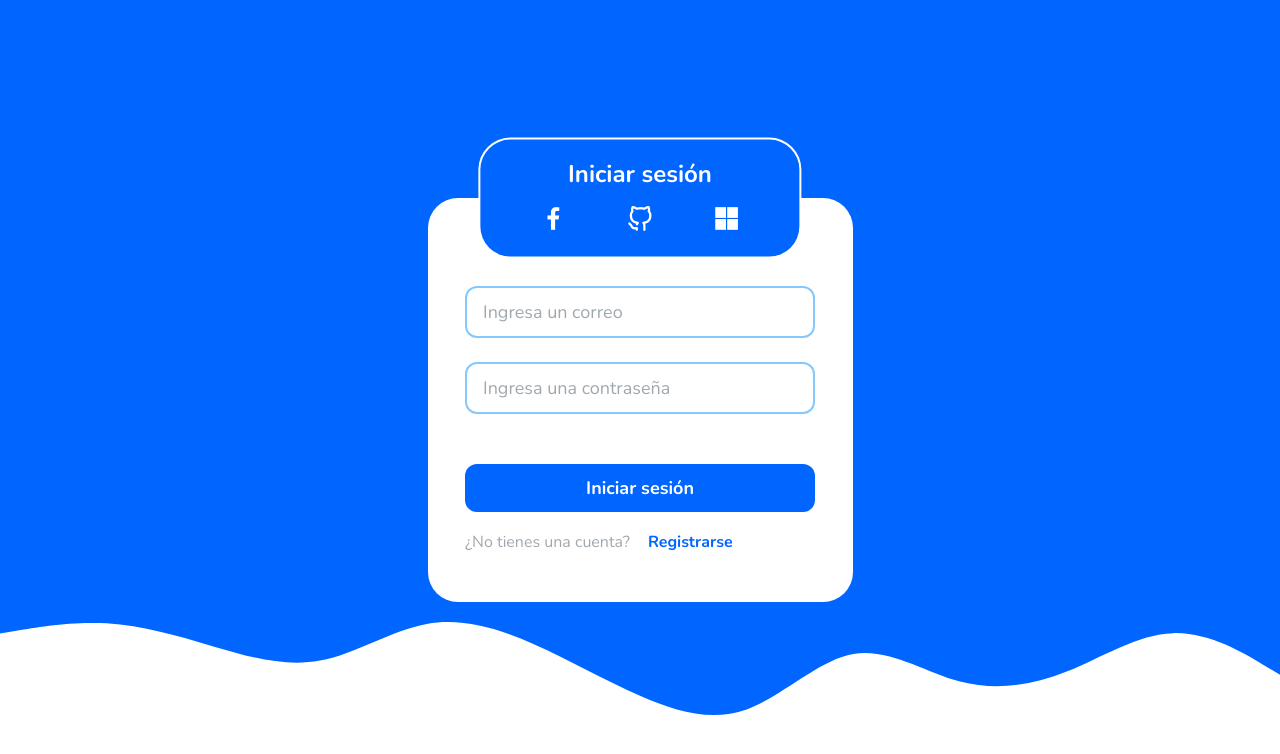
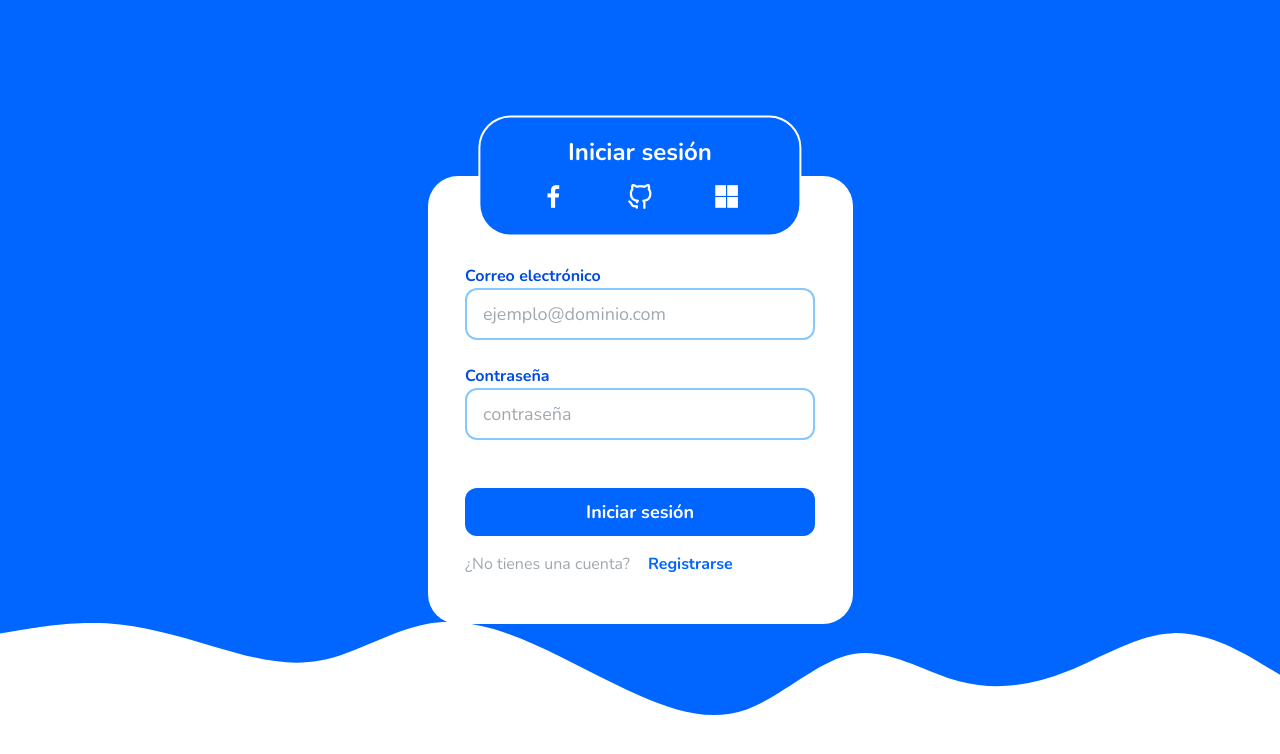
Before and after one commit to StalinAM/easy-money-app, a React (Vite) app: page /signin in a window 1280 px wide. Shown: the top 754 px of the page. Built offline with nearby package versions, Linux system fonts and the light colour scheme; no server answers; the database is empty.

Commit message:
add email and password validation and label

```diff
--- a/src/routes/SignIn.jsx
+++ b/src/routes/SignIn.jsx
@@ -2,17 +2,18 @@ import React, { useState } from 'react'
 import { loginUser } from '../firebase/services'
 import { Link, useNavigate } from 'react-router-dom'
 import styled from 'styled-components'
-import { Input } from '../style/StyleComponents'
+import { Input, LabelInput } from '../style/StyleComponents'
 
 function SignIn() {
   const [email, setEmail] = useState('')
   const [password, setPassword] = useState('')
+  const [error, setError] = useState('')
 
   const navigate = useNavigate()
 
   const signIn = async (e) => {
     e.preventDefault()
-    loginUser(email, password, navigate)
+    loginUser(email, password, navigate, setError)
   }
   return (
     <Container>
@@ -27,18 +28,40 @@ function SignIn() {
         </Header>
         <FormC onSubmit={signIn}>
           <BoxData>
+            <div>
+              <LabelInput htmlFor='email'>Correo electrónico</LabelInput>
               <Input
+                name='email'
                 type='email'
-              placeholder='Ingresa un correo'
+                placeholder='ejemplo@dominio.com'
                 value={email}
-              onChange={(e) => setEmail(e.target.value)}
+                onChange={(e) => {
+                  setEmail(e.target.value)
+                  setError('')
+                }}
+                required
               />
+            </div>
+            <div>
+              <LabelInput htmlFor='password'>Contraseña</LabelInput>
               <Input
+                name='password'
                 type='password'
-              placeholder='Ingresa una contraseña'
+                placeholder='contraseña'
                 value={password}
-              onChange={(e) => setPassword(e.target.value)}
+                onChange={(e) => {
+                  setPassword(e.target.value)
+                  setError('')
+                }}
+                required
               />
+            </div>
+            {error && (
+              <ErrorMessage>
+                <i className='uil uil-exclamation-triangle' />
+                {error}
+              </ErrorMessage>
+            )}
           </BoxData>
           <SubmitBtn type='submit'>Iniciar sesión</SubmitBtn>
           <SignUp>
@@ -90,7 +113,7 @@ const FormC = styled.form`
   display: flex;
   flex-direction: column;
   max-width: 350px;
-  gap: 1.125rem;
+  gap: 1rem;
   margin: 0 auto;
 `
 const BoxData = styled.section`
@@ -99,8 +122,8 @@ const BoxData = styled.section`
   flex-direction: column;
   gap: 1.5rem;
   margin-bottom: 2rem;
+  position: relative;
 `
-
 const SubmitBtn = styled.button`
   padding: 0.75rem 1rem;
   border-radius: 12px;
@@ -140,3 +163,16 @@ const SigninRS = styled.div`
     }
   }
 `
+const ErrorMessage = styled.span`
+  position: absolute;
+  display: flex;
+  gap: 0.5rem;
+  align-items: center;
+  color: #f44334;
+  bottom: -2.4rem;
+  left: 0;
+  i {
+    color: #f44334;
+    font-size: ${(props) => props.theme.mFont};
+  }
+`
```
Lines whose indentation alone changed are shown as unchanged.
